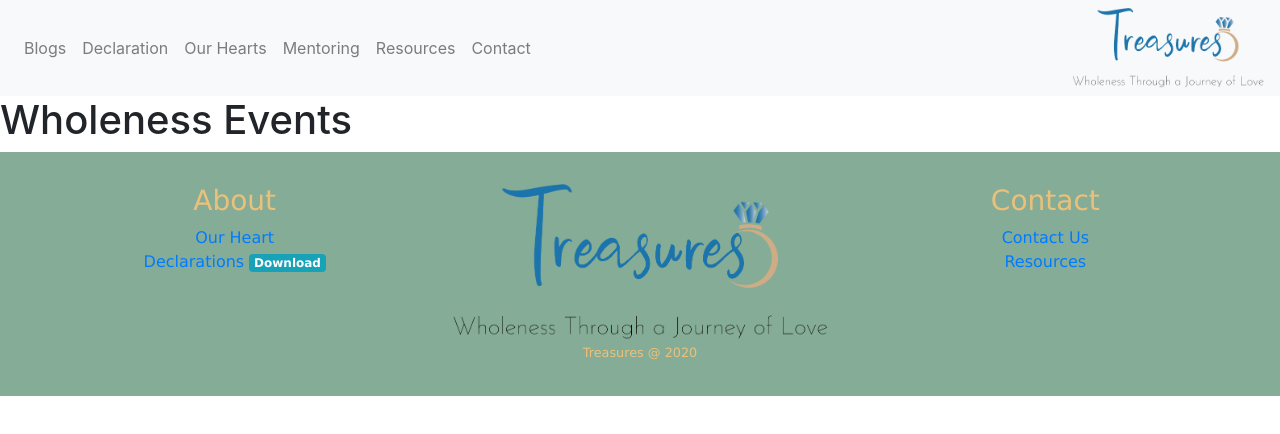
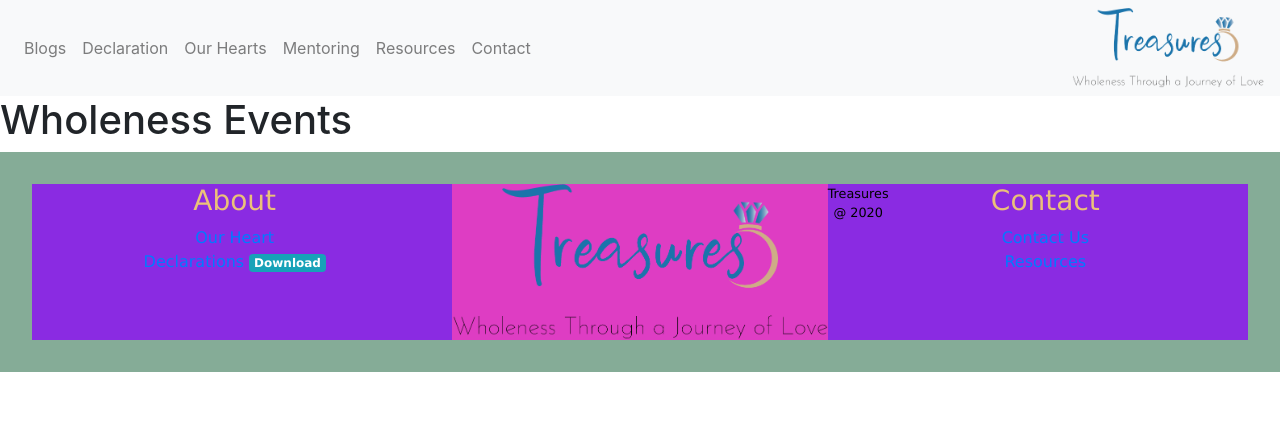
Before and after one commit to bethel-school-of-technology/treasures-web-frontend, a React (Create React App) app: page /Wholeness in a window 1280 px wide. Shown: the top 434 px of the page. Built offline with nearby package versions, Linux system fonts and the light colour scheme.

Commit message:
Updated calendar, it shows up now, just need to style it or something because it is filling entire container, tried making changes to footer to fix sizing, still a work in progress and has colors to differentiate containers

```diff
--- a/package.json
+++ b/package.json
@@ -7,6 +7,7 @@
     "@testing-library/react": "^11.2.2",
     "@testing-library/user-event": "^12.2.2",
     "react": "^17.0.1",
+    "react-calendar": "^3.2.1",
     "react-dom": "^17.0.1",
     "react-html-parser": "^2.0.2",
     "react-router-dom": "^5.2.0",
--- a/src/components/Footer.css
+++ b/src/components/Footer.css
@@ -1,14 +1,13 @@
 /* ---- Footer is centered on screens 892x978 or less. As soon as it gets bigger, it jumps tp being off-centered. I am working on fixing ---- */
-/*
 
-.container-fluid {
+ .container-fluid {
    background-color: blueviolet;
- } */
+ }
 
 
 .footer {
-    /* display: inline-flex;
-    justify-content: center; */
+    display: flex;
+    justify-content: center;
     text-align: center;
     background-color: rgb(133, 172, 151);
     font-family: Verdana, Geneva, Tahoma, sans-serif;
@@ -23,21 +22,44 @@
     color: rgb(235, 193, 121);
     padding: 2rem;
 
+
 }
 
-/* .logo-color {
+.navbar-footer {
+   display: flex;
+   /* justify-content: center; */
+   background-color: lightpink;
+}
+
+/* .col logo-color {
    background-color: cyan;
+   display: flex; */
+/* justify-content: center; */
+/* } */
+
+/* .col .logo-color {
+background-color: lightgreen;
+
 } */
 
 .navbar-brand-footer {
    display: flex;
-   position: relative;
+   justify-content: center;
+   /* justify-content: center; */
+   /* position: relative; */
    /* width: 14rem;  */
-   max-width:100%;
+   background-color: rgb(222, 61, 195);
+   /* max-width:100%;*/
   max-height:100%;
+  width: 100%;
 
 }
 
+.copyright {
+   color: black;
+   display: flex;
+   justify-content: center;
+}
 /* html {
    position: relative;
    min-height: 100%;
--- a/src/components/Footer.js
+++ b/src/components/Footer.js
@@ -11,9 +11,9 @@ class Footer extends React.Component {
     return (
       <footer className="footer">
         <div className="container-fluid">
-          <div className="row">
+          <div className="row footer-row">
 
-            <div className="col">
+            <div className="col-sm-4">
               <h3 className="col-title">About</h3>
               <ul className="footer-menu list-unstyled">
                 <li>
@@ -21,7 +21,6 @@ class Footer extends React.Component {
                     Our Heart
                   </Link>
                 </li>
-
                 <li>
                   <Link className="text-link" to="../declaration">
                     Declarations
@@ -31,14 +30,14 @@ class Footer extends React.Component {
               </ul>
             </div>
 
-            <div className="col logo-color">
+            <div className="col-sm-4 logo-color">
               <div className="navbar-footer">
                   <img src={Logo} className="navbar-brand-footer" alt="Treasures Logo"></img>
-              </div>
               <small className="copyright">Treasures @ {year} </small>
             </div>
+            </div>
 
-            <div className="col">
+            <div className="col-sm-4">
               <h3 className="col-title">Contact</h3>
               <ul className="footer-menu list-unstyled">
                 <li>
--- a/src/components/calendar.js
+++ b/src/components/calendar.js
@@ -1,5 +1,5 @@
 import React, { useState } from "react";
-import { render } from "react-dom";
+// import { render } from "react-dom";
 import Calendar from "react-calendar";
 
 const ReactCalendar = () => {
@@ -17,4 +17,5 @@ const ReactCalendar = () => {
     );
 };
 
-render(<ReactCalendar />, document.querySelector("#root"));
+// render(<ReactCalendar />, document.querySelector("#root"));
+export default ReactCalendar;
--- a/src/pages/blogs/blogComp.js
+++ b/src/pages/blogs/blogComp.js
@@ -1,6 +1,6 @@
 import React, { useState } from 'react';
 import { useHistory } from 'react-router-dom';
-// import Calendar from "react-calendar";
+import Calendar from "../../components/calendar";
 
 
 function BlogComp() {
@@ -39,9 +39,8 @@ function BlogComp() {
                 <lable for="dateN" >Date: </lable><br></br>
                 <input id="dateN" name="dateN" type="date" onChange={e => setDate(e.target.value)} /><br></br><br></br>
                 <input type="submit" />
-
-                {/* <Calendar /> */}
             </form>
+            <Calendar />
         </div>
     )
 }
```
Also changed, not shown: 2 other files (tests, documents, lock files or other folders).
